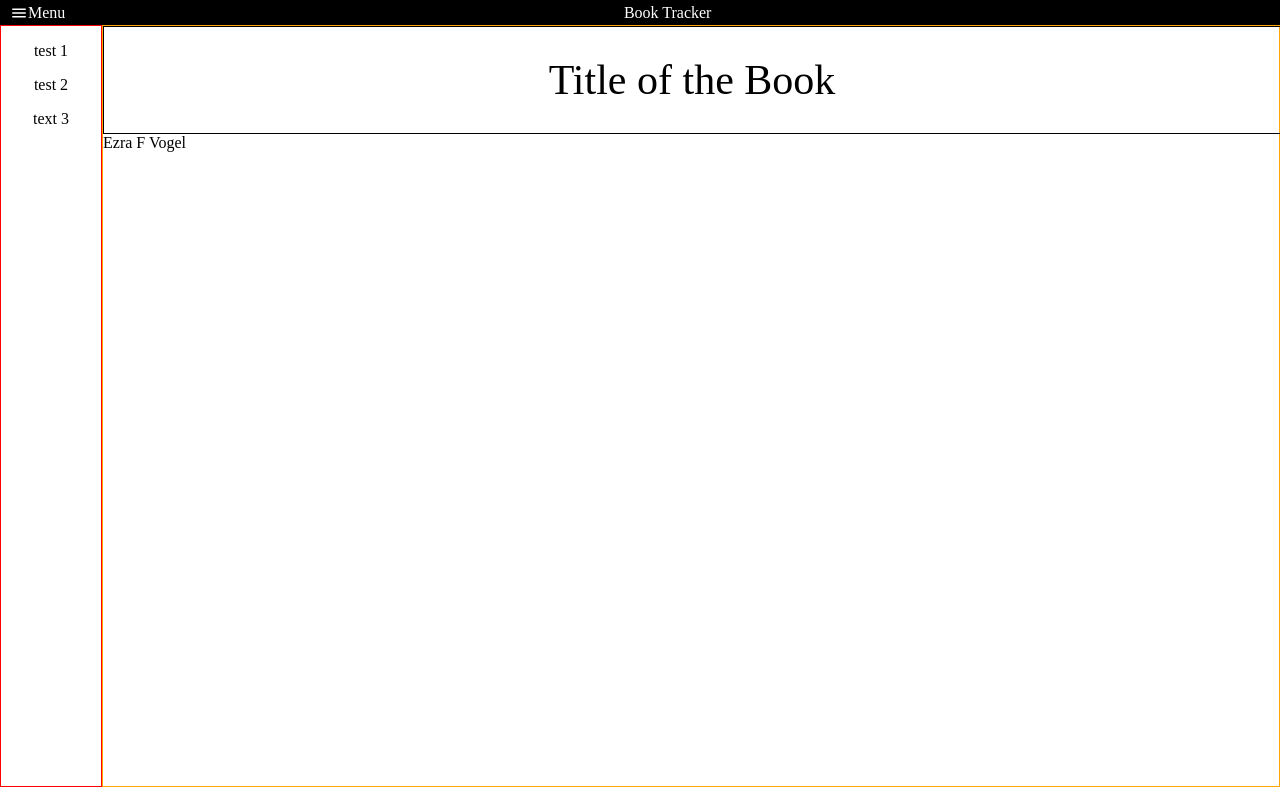
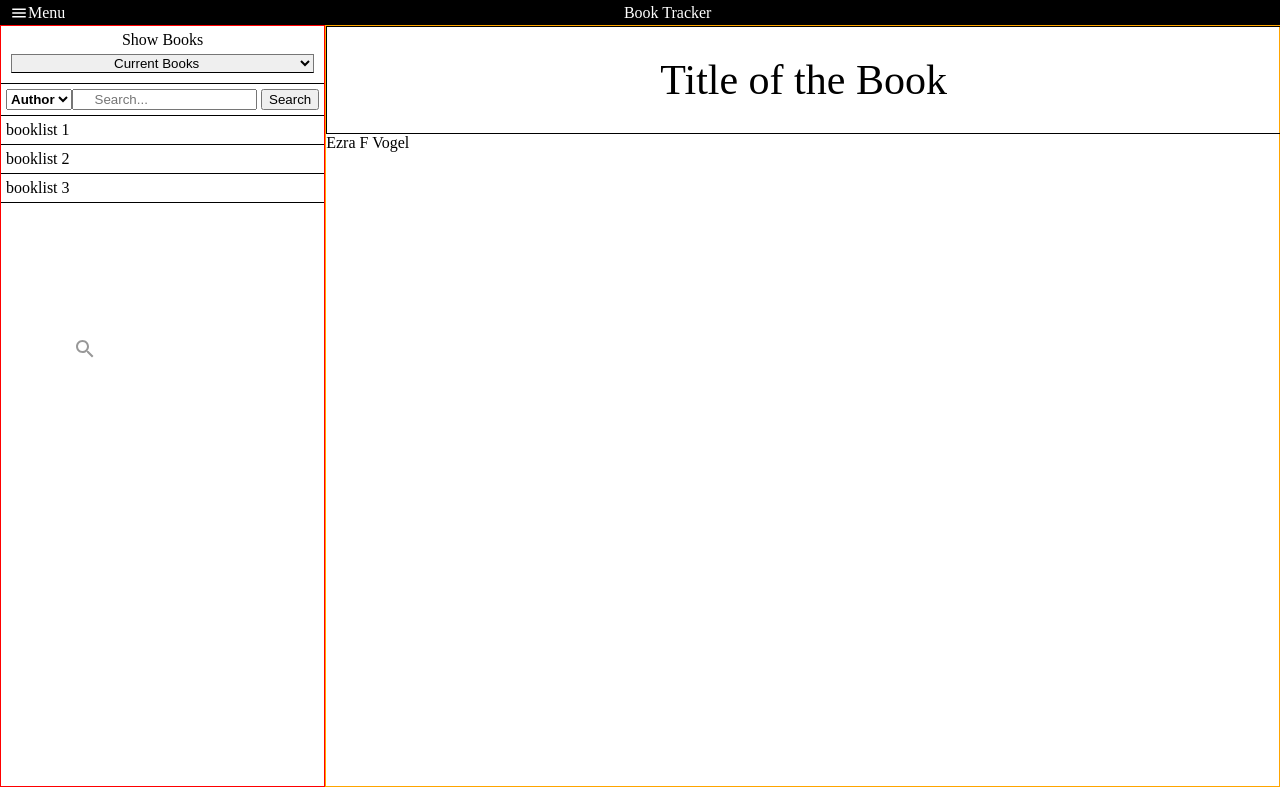
Before and after one commit to GrantPSpencer/BookTracker, a plain HTML site: page index.html in a window 1280 px wide. Drawn offline with Linux system fonts and the light colour scheme.

Commit message:
Added minor elements

```diff
--- a/index.html
+++ b/index.html
@@ -23,22 +23,56 @@
     </header>
 
     <div id='page-wrapper'>
-        <div id ='booklist-wrapper'>
-            <section class='booklist'>
-                <p>test 1</p>
-                <p>test 2</p>
-                <p>text 3</p>
+
+        <div id ='sidebar-wrapper'>
+
+            <div id='searchbar-wrapper'>
+
+                <!-- <div name ='filter-wrapper'> -->
+                    <div id='filter-wrapper'><label for='booklist-filter'>Show Books</label>
+                    <select name='booklist-filter' id='booklist-filter'>
+                        <option value='past-books'>Past Books</option>
+                        <option value='current-books' selected='selected'>Current Books</option>
+                        <option value='future-books'>Future Books</option>
+                        <option value='all-books '>All Books</option>
+                    </select>
+                </div>
+                <div id='searchbar'>
+                    <!-- drop down filter menu -->
+                    <select name='search-filter' id='search-filter'>
+                        <option value="author" selected='selected'>Author</option>
+                        <option value="title">Title</option>
+                        <option value="tag">Tag</option>
+                    </select>
+                    <form id='searchbar-textfield-container'>
+                        <input class='searchbar-textfield' type='text' placeholder='     Search...'>
+                        <img src='icons/search-24px.svg'>
+                        <button type='submit' class='search-submit'>Search</button>
+                    </form>
+                </div>
+            </div>
+
+            <section id='booklist'>
+                    <div>booklist 1</div>
+                    <div>booklist 2</div>
+                    <div>booklist 3</div>
             </section>
         </div>
+
         <div id = 'book-info-wrapper'>
+
             <div id='title-container'>
                 <p>Title of the Book</p>
             </div>
+
             <section id ='book-info' >
                 <p class='authors'>Ezra F Vogel</p>
             </section>
+
         </div>
+
     </div>
+
 
 </body>
 </html>
--- a/styles.css
+++ b/styles.css
@@ -47,14 +47,73 @@ header {
     text-align: center;
 }
 
-#booklist-wrapper {
+#sidebar-wrapper {
     display: flex;
     height: 100%;
     min-width: 100px;
     flex-grow: 0;
     flex-shrink: 0;
     border: solid 1px red;
+    flex-direction: column;
 }
+
+#searchbar-wrapper {
+    min-width: 100%;
+}
+
+#filter-wrapper {
+    display: flex;
+    flex-direction: column;
+}
+
+#booklist-filter {
+    text-align-last: center;
+    border-bottom: 1px solid black;
+    margin: 10px;
+    margin-top: 5px;
+}
+
+
+#filter-wrapper > label {
+    text-align: center;
+    margin-top: 5px;
+}
+
+#searchbar {
+    border-top: 1px solid black;
+    border-bottom: 1px solid black;
+    padding: 5px;
+    display: flex;
+}
+
+#search-filter {
+    font-weight: bold;
+}
+
+#searchbar-text-field-container {
+    /* position: relative; */
+}
+
+#searchbar-textfield-container > img {
+    position: absolute;
+    left: 73px;
+    bottom: 439px;
+    opacity: 40%;
+    pointer-events: none;
+
+}
+
+
+#booklist {
+    min-width: 100%;
+}
+
+
+#booklist > div {
+    border-bottom: 1px solid black;
+    padding: 5px;
+}
+
 
 #book-info-wrapper {
     display: flex;
```
